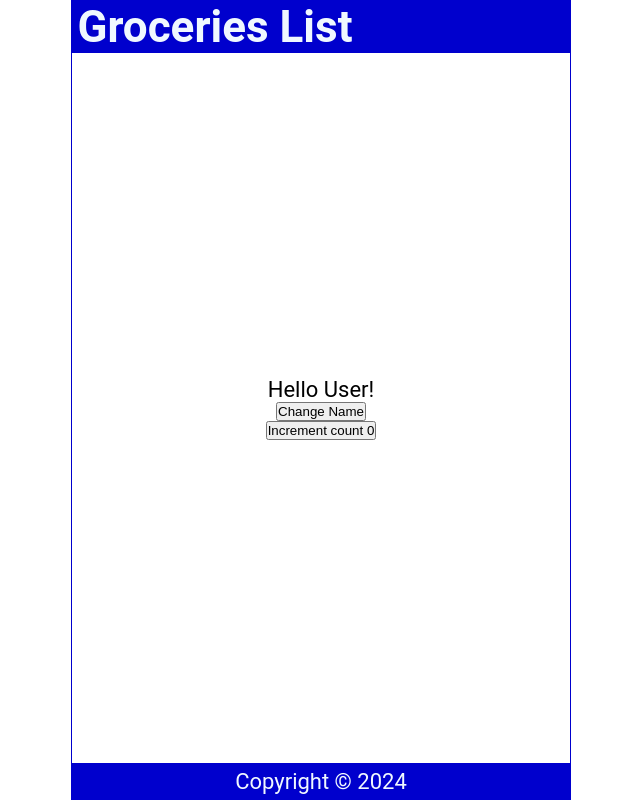
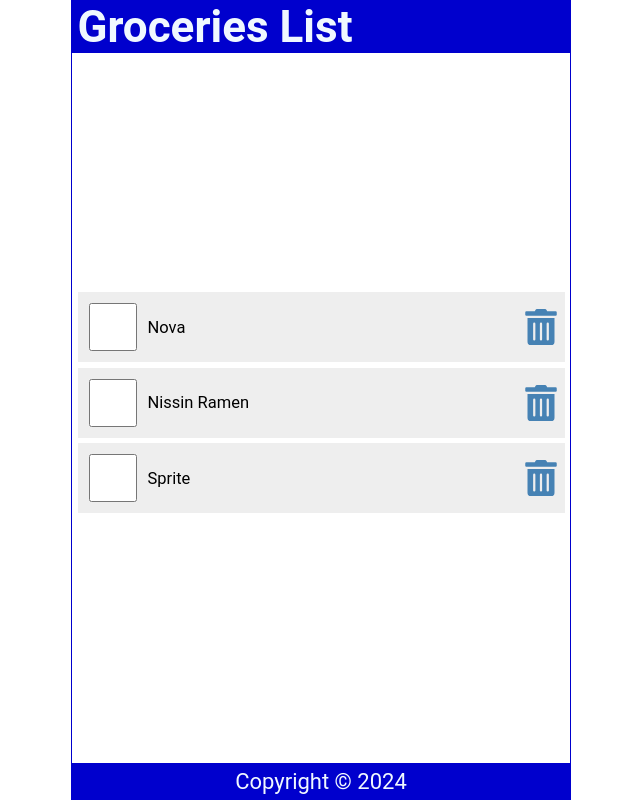
Before and after one commit to gsmendoza/react-js-full-course-for-beginners, a React (Create React App) app in the folder tutorial-01/: page / in a window 1280 px wide. Shown: the whole page, without its empty margins (319-959 px from the left). Built offline with nearby package versions, Linux system fonts and the light colour scheme.

Commit message:
Implement groceries list with check and delete functionality

```diff
--- a/tutorial-01/src/Content.jsx
+++ b/tutorial-01/src/Content.jsx
@@ -1,34 +1,78 @@
 import { useState } from 'react';
+import { FaTrashAlt } from 'react-icons/fa';
 
 const Content = () => {
-  const NAMES = ["Coleen", "George", "Leela", "Len"];
+  const [items, setItems] = useState([
+    {
+      id: 1,
+      checked: false,
+      description: 'Nova'
 
-  const [name, setName] = useState('User');
-  const [count, setCount] = useState(0);
+    },
+    {
+      id: 2,
+      checked: false,
+      description: 'Nissin Ramen'
 
-  const randomName = () => {
-    const index = Math.floor(Math.random() * NAMES.length);
+    },
+    {
+      id: 3,
+      checked: false,
+      description: 'Sprite'
 
-    return NAMES[index];
+    }
+  ]);
+
+  const handleItemCheck = (id) => {
+    const updatedItems = items.map(
+      (item) => item.id === id ? { ...item, checked: !item.checked } : item
+    );
+
+    setItems(updatedItems);
+    localStorage.setItem('groceriesList', JSON.stringify(updatedItems));
   }
 
-  const handleNameChange = () => {
-    setName(randomName());
-  }
+  const handleItemDelete = (id) => {
+    const updatedItems = items.filter((item) => item.id !== id);
 
-  const handleCountIncrement = () => {
-    setCount(count + 1);
-    console.log(count);
+    setItems(updatedItems);
+    localStorage.setItem('groceriesList', JSON.stringify(updatedItems));
   }
 
   return (
     <main>
-      <p>
-        Hello {name}!
-      </p>
+      {
+        items.length ? (
+          <ul>
+            {
+              items.map((item) => (
+                <li key={item.id} className="item">
+                  <input
+                    type="checkbox"
+                    onChange={() => { handleItemCheck(item.id)}}
+                    checked={item.checked}
+                  />
 
-      <button onClick={handleNameChange}>Change Name</button>
-      <button onClick={handleCountIncrement}>Increment count {count}</button>
+                  <label
+                    style={ item.checked ? { textDecoration: 'line-through' } : null }
+                    onDoubleClick={() => { handleItemCheck(item.id)}}
+                  >
+                    {item.description}
+                  </label>
+
+                  <FaTrashAlt
+                    onClick={() => { handleItemDelete(item.id)}}
+                    role="button"
+                    tabIndex="0"
+                  />
+                </li>
+              ))
+            }
+          </ul>
+        ) : (
+          <p style={{ marginTop: '2rem'}}>Your list is empty</p>
+        )
+      }
     </main>
   )
 }
--- a/tutorial-01/src/index.css
+++ b/tutorial-01/src/index.css
@@ -57,3 +57,62 @@
   display: grid;
   place-content: center;
 }
+
+ul {
+  width: 100%;
+  list-style: none;
+  padding: 0 0.25rem 0.25rem;
+}
+
+ul li::before {
+  content: "\200B";
+}
+
+.item {
+  display: flex;
+  justify-content: flex-start;
+  align-items: center;
+  padding: 0.5rem 0 0.5rem 0.5rem;
+  margin: 0.25rem 0;
+  background-color: #eee;
+}
+
+.item:first-child {
+  margin: 0;
+}
+
+.item input[type="checkbox"] {
+  text-align: center;
+  width: 2.5rem;
+  width: 48px;
+  min-width: 48px;
+  height: 2.5rem;
+  height: 48px;
+  min-height: 48px;
+  cursor: pointer;
+  margin-right: 0.5rem;
+}
+
+.item input[type="checkbox"]:focus + label {
+  text-decoration: underline;
+}
+
+.item > label {
+  font-size: 0.75rem;
+  flex-grow: 1;
+}
+
+.item svg {
+  width: 48px;
+  min-width: 48px;
+  height: 36px;
+  font-size: 1rem;
+  color: steelblue;
+  cursor: pointer;
+}
+
+.item svg:focus,
+.item svg:hover {
+  color: red;
+  outline: none;
+}
```
